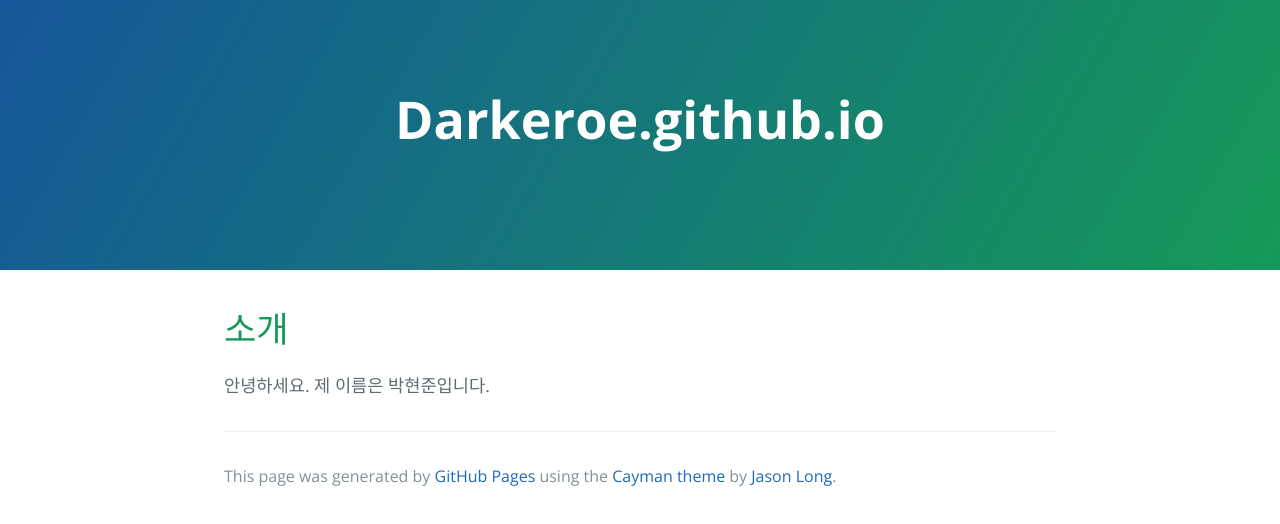
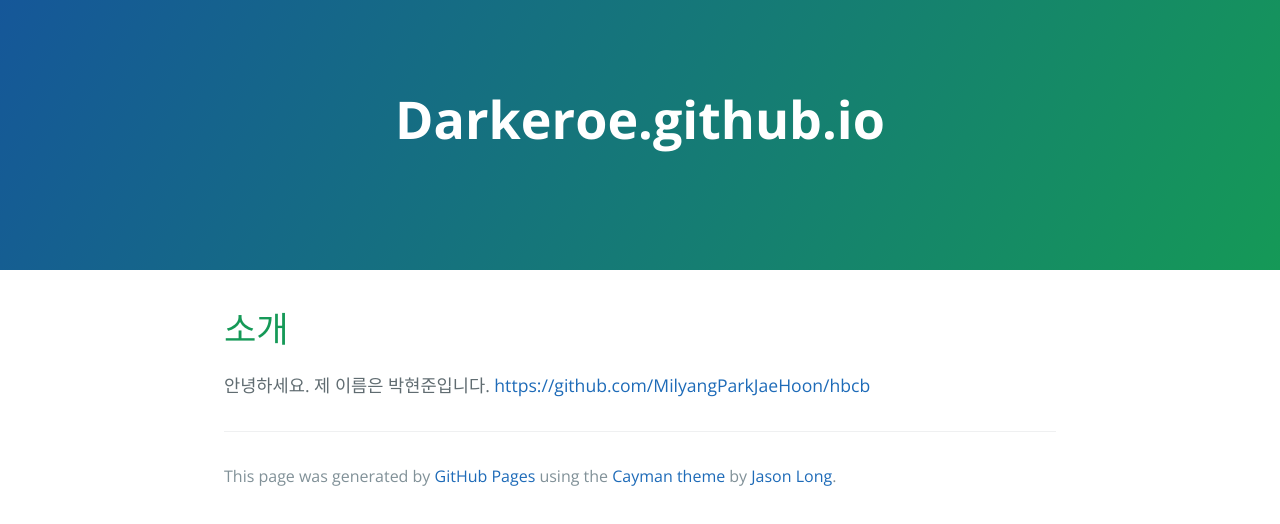
Before and after one commit to Darkeroe/Darkeroe.GitHub.io, a plain HTML site: page index.html in a window 1280 px wide. Drawn offline with nearby package versions, Linux system fonts and the light colour scheme.

Commit message:
Replace master branch with page content via GitHub

```diff
--- a/index.html
+++ b/index.html
@@ -19,7 +19,8 @@
       <h1>
 <a id="소개" class="anchor" href="#%EC%86%8C%EA%B0%9C" aria-hidden="true"><span aria-hidden="true" class="octicon octicon-link"></span></a>소개</h1>
 
-<p>안녕하세요. 제 이름은 박현준입니다.</p>
+<p>안녕하세요. 제 이름은 박현준입니다.
+<a href="https://github.com/MilyangParkJaeHoon/hbcb">https://github.com/MilyangParkJaeHoon/hbcb</a></p>
 
       <footer class="site-footer">
 
--- a/params.json
+++ b/params.json
@@ -1,6 +1,6 @@
 {
   "name": "Darkeroe.github.io",
   "tagline": "",
-  "body": "#소개\r\n\r\n안녕하세요. 제 이름은 박현준입니다.",
+  "body": "#소개\r\n\r\n안녕하세요. 제 이름은 박현준입니다.\r\nhttps://github.com/MilyangParkJaeHoon/hbcb",
   "note": "Don't delete this file! It's used internally to help with page regeneration."
 }
```
